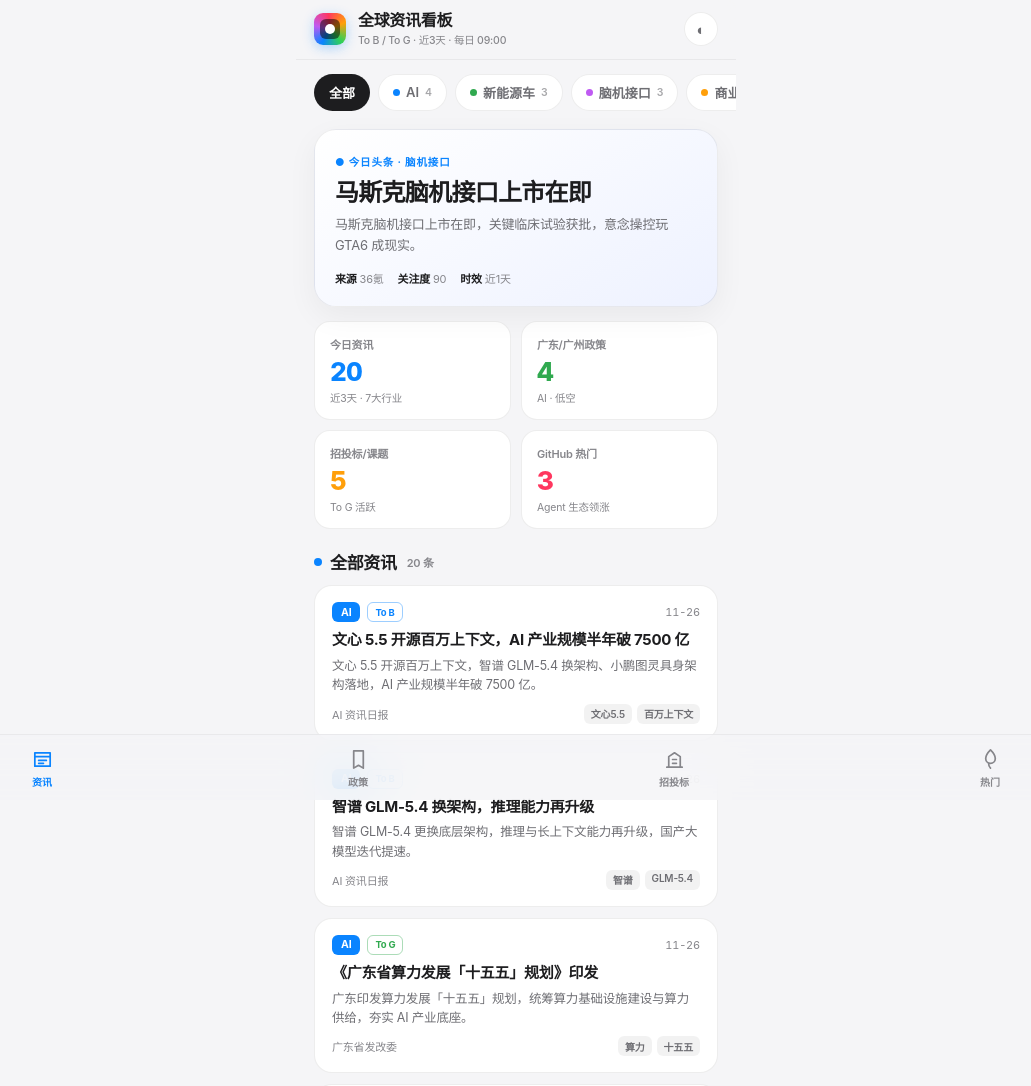
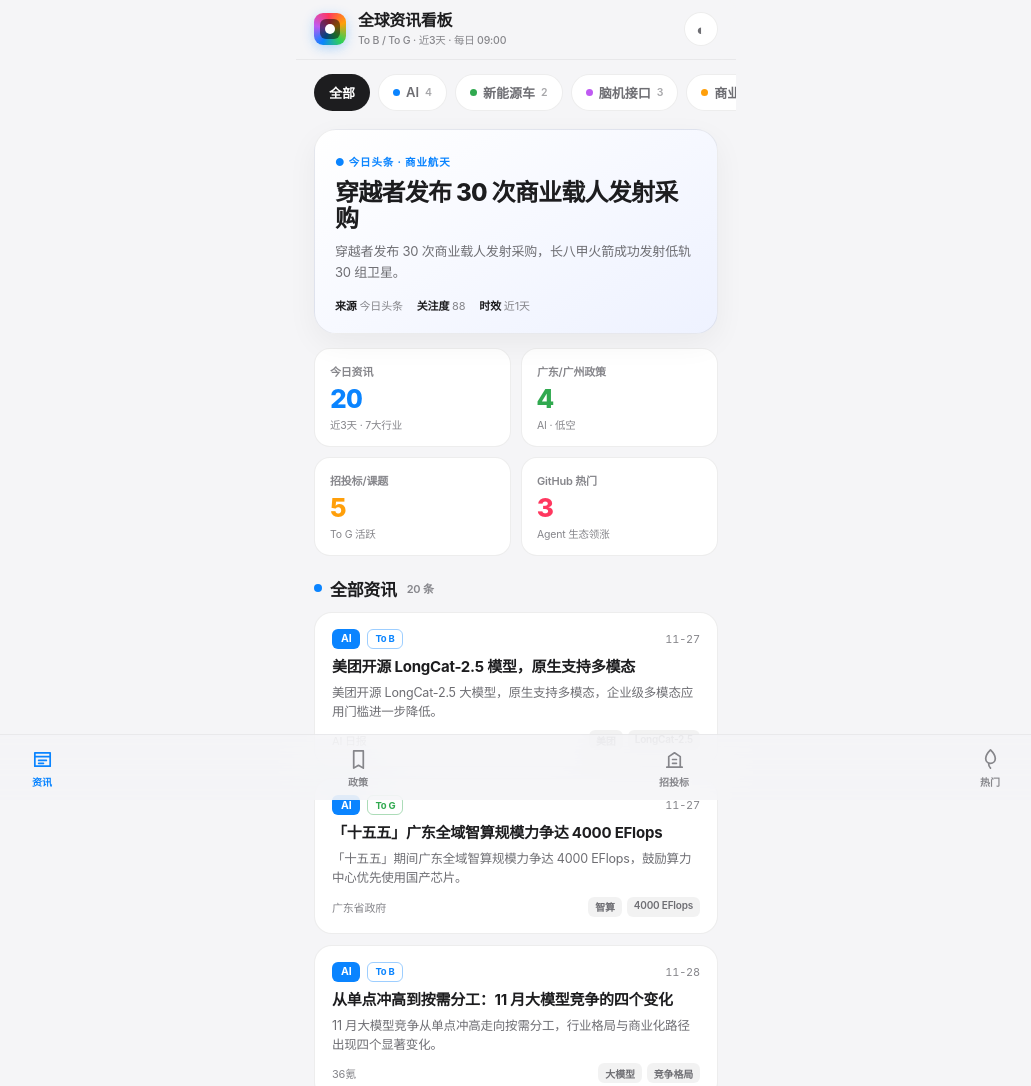
Before and after one commit to cynthia31415926-eng/global-intelligence, a plain HTML site: page m.html in a window 1280 px wide. Shown: the top 1086 px of the page, without its empty margins (124-1155 px from the left). Drawn offline with Linux system fonts and the light colour scheme.

Commit message:
update m.html

```diff
--- a/m.html
+++ b/m.html
@@ -225,85 +225,85 @@
 <script>
 const DATA = [
   // AI
-  {id:1,ind:"ai",type:"product",aud:"toB",title:"文心 5.5 开源百万上下文，AI 产业规模半年破 7500 亿",src:"AI 资讯日报",time:"11-26",hot:86,
-    desc:"文心 5.5 开源百万上下文，智谱 GLM-5.4 换架构、小鹏图灵具身架构落地，AI 产业规模半年破 7500 亿。",
-    tags:["文心5.5","百万上下文","7500亿"],url:"https://damodev.csdn.net/6b077686e5f4ca4eff93cc3d.html"},
-  {id:2,ind:"ai",type:"product",aud:"toB",title:"智谱 GLM-5.4 换架构，推理能力再升级",src:"AI 资讯日报",time:"11-26",hot:80,
-    desc:"智谱 GLM-5.4 更换底层架构，推理与长上下文能力再升级，国产大模型迭代提速。",
-    tags:["智谱","GLM-5.4","架构"],url:"https://damodev.csdn.net/6b077686e5f4ca4eff93cc3d.html"},
-  {id:3,ind:"ai",type:"policy",aud:"toG",title:"《广东省算力发展「十五五」规划》印发",src:"广东省发改委",time:"11-26",hot:84,
-    desc:"广东印发算力发展「十五五」规划，统筹算力基础设施建设与算力供给，夯实 AI 产业底座。",
-    tags:["算力","十五五","广东"],url:"https://www.gd.gov.cn/gdywdt/zwzt/rgznjqr/zcwj/content/post_4985489.html"},
+  {id:1,ind:"ai",type:"product",aud:"toB",title:"美团开源 LongCat-2.5 模型，原生支持多模态",src:"AI 日报",time:"11-27",hot:80,
+    desc:"美团开源 LongCat-2.5 大模型，原生支持多模态，企业级多模态应用门槛进一步降低。",
+    tags:["美团","LongCat-2.5","多模态"],url:"https://cn.ai123.com/news/19391"},
+  {id:2,ind:"ai",type:"policy",aud:"toG",title:"「十五五」广东全域智算规模力争达 4000 EFlops",src:"广东省政府",time:"11-27",hot:86,
+    desc:"「十五五」期间广东全域智算规模力争达 4000 EFlops，鼓励算力中心优先使用国产芯片。",
+    tags:["智算","4000 EFlops","国产芯片"],url:"https://www.gd.gov.cn/gdywdt/bmdt/content/post_4985774.html"},
+  {id:3,ind:"ai",type:"research",aud:"toB",title:"从单点冲高到按需分工：11 月大模型竞争的四个变化",src:"36氪",time:"11-28",hot:74,
+    desc:"11 月大模型竞争从单点冲高走向按需分工，行业格局与商业化路径出现四个显著变化。",
+    tags:["大模型","竞争格局","变化"],url:"https://www.36kr.com/p/4084981247841927"},
   {id:4,ind:"ai",type:"policy",aud:"toG",title:"广东 12 部门印发《促进词元经济高质量发展行动计划（2026—2027）》",src:"广东省政务和数据管理局",time:"11-20",hot:78,
     desc:"广东 12 部门联合印发词元经济高质量发展行动计划，AI 词元经济进入全链条系统化发展。",
     tags:["词元经济","行动计划"],url:"https://zfsg.gd.gov.cn/zwgk/gggs/content/post_4982697.html"},
   // 新能源车
-  {id:5,ind:"nev",type:"market",aud:"toB",title:"新能源车出口狂飙 136.7%，锂电链 2026 销量上修至 1876 万辆",src:"中财网",time:"11-24",hot:78,
+  {id:5,ind:"nev",type:"market",aud:"toB",title:"新能源车出口狂飙 136.7%，锂电链 2026 销量上修至 1876 万辆",src:"中财网",time:"11-24",hot:76,
     desc:"新能源车出口同比狂飙 136.7%，锂电产业链 2026 年销量预期上修至 1876 万辆，出海景气度高。",
     tags:["出口","136.7%","1876万辆"],url:"https://futures.cfi.cn/p20261124000200.html"},
-  {id:6,ind:"nev",type:"market",aud:"toB",title:"中信建投：10 月新能源产销回暖，看好 26 年锂电超预期",src:"新浪财经 / 中信建投",time:"11-25",hot:74,
+  {id:6,ind:"nev",type:"market",aud:"toB",title:"中信建投：10 月新能源产销回暖，看好 26 年锂电超预期",src:"新浪财经 / 中信建投",time:"11-25",hot:72,
     desc:"中信建投跟踪显示 10 月新能源车产销延续回暖，继续看好 2026 年锂电产业链超预期。",
     tags:["产销回暖","锂电","26年"],url:"http://stock.finance.sina.com.cn/stock/go.php/vReport_Show/kind/industry/rptid/848805008860/index.phtml"},
-  {id:7,ind:"nev",type:"market",aud:"toB",title:"乘联分会：10 月动力电池装机量 82.4GWh，同比 +22.3%",src:"moomoo / 乘联分会",time:"11-23",hot:70,
-    desc:"乘联分会数据显示 10 月新能源汽车动力电池装机量 82.4GWh，同比增长 22.3%，产业链景气向上。",
-    tags:["装机量","82.4GWh"],url:"https://www.moomooapp.com/hant/news/post/1005321612"},
   // 脑机接口
-  {id:8,ind:"bci",type:"market",aud:"toB",title:"马斯克脑机接口上市在即，关键临床试验获批",src:"36氪",time:"11-26",hot:90,
-    desc:"马斯克旗下脑机接口公司上市在即，关键临床试验获批，意念操控玩《GTA 6》成现实，脑机商业化提速。",
-    tags:["马斯克","上市","临床试验"],url:"https://eu.36kr.com/zh/p/4086411482229124"},
-  {id:9,ind:"bci",type:"product",aud:"toG",title:"外媒：中国发布具有里程碑意义的脑机接口技术成果",src:"腾讯 / 外媒",time:"11-25",hot:80,
-    desc:"外媒评价中国发布具有里程碑意义的脑机接口技术成果，国产脑机接口国际关注度提升。",
-    tags:["里程碑","国际关注"],url:"https://news.qq.com/rain/a/20261125A0DSHS00"},
-  {id:10,ind:"bci",type:"product",aud:"toG",title:"脑机接口「接入」康养，惠及民生",src:"新浪财经",time:"11-25",hot:72,
-    desc:"脑机接口加速「接入」康养场景，康复与养老应用惠及民生，产业化落地提速。",
-    tags:["康养","康复","民生"],url:"https://finance.sina.com.cn/jjxw/2026-11-25/doc-inizxaum9585732.shtml"},
+  {id:7,ind:"bci",type:"product",aud:"toB",title:"马斯克脑机接口获准开展关键性临床试验",src:"羊城晚报",time:"11-27",hot:86,
+    desc:"马斯克脑机接口迈出商业化关键一步，获准开展关键性临床试验，意念操控等应用加速落地。",
+    tags:["马斯克","临床试验","商业化"],url:"https://health.ycwb.com/2026-11/27/content_54358397.htm"},
+  {id:8,ind:"bci",type:"research",aud:"toG",title:"疗效、支付与服务——脑机接口闯关商业化观察",src:"中国金融信息网",time:"11-27",hot:76,
+    desc:"脑机接口商业化需闯过疗效、支付与服务三关，产业落地路径逐步清晰。",
+    tags:["商业化","疗效","支付"],url:"https://www.cnfin.com/gs-lb/detail/20261127/4501094_1.html"},
+  {id:9,ind:"bci",type:"research",aud:"toG",title:"脑机接口「接入」人类生活，到哪步了？",src:"环球网",time:"11-27",hot:72,
+    desc:"脑机接口「接入」人类生活的进展盘点，从医疗康复到消费交互的多场景落地。",
+    tags:["接入生活","多场景"],url:"https://3w.huanqiu.com/a/de583b/4UCczb4G0Ut"},
   // 商业航天
-  {id:11,ind:"aero",type:"market",aud:"toG",title:"海上发射母港竞速扩容，商业航天高频发射能力加快形成",src:"搜狐",time:"11-26",hot:74,
-    desc:"海上发射母港竞速扩容，商业航天高频发射能力加快形成，发射频次与运力同步提升。",
-    tags:["海上发射","母港","高频发射"],url:"https://m.sohu.com/coo/zmtq/1105585302_122512986"},
-  {id:12,ind:"aero",type:"product",aud:"toB",title:"天兵科技等成立新公司，含火箭发动机研发业务",src:"证券时报",time:"11-26",hot:70,
+  {id:10,ind:"aero",type:"market",aud:"toB",title:"订单牵引火箭迭代，穿越者发布 30 次商业载人发射采购",src:"今日头条",time:"11-27",hot:88,
+    desc:"穿越者发布 30 次商业载人发射采购，订单牵引火箭迭代，商业载人航天商业化提速。",
+    tags:["30次","商业载人","发射采购"],url:"https://www.toutiao.com/article/7712754886877692435/"},
+  {id:11,ind:"aero",type:"product",aud:"toG",title:"长八甲火箭成功发射卫星互联网低轨 30 组卫星",src:"国务院国资委",time:"11-27",hot:82,
+    desc:"长征八号甲运载火箭成功发射卫星互联网低轨 30 组卫星，卫星互联网组网再提速。",
+    tags:["长八甲","低轨30组","卫星互联网"],url:"http://www.sasac.gov.cn/n2588025/n2588124/c36253214/content.html"},
+  {id:12,ind:"aero",type:"product",aud:"toB",title:"天兵科技等成立新公司，含火箭发动机研发业务",src:"证券时报",time:"11-26",hot:68,
     desc:"天兵科技等成立科技新公司，经营范围含火箭发动机研发，商业航天上游布局加速。",
     tags:["天兵科技","火箭发动机"],url:"https://www.stcn.com/article/detail/4352996.html"},
   // 智能船舶
   {id:13,ind:"ship",type:"research",aud:"toG",title:"香港议员关注自动驾驶船舶应用，首要原则确保海上安全",src:"星岛头条",time:"11-26",hot:66,
     desc:"香港议员关注自动驾驶船舶应用及配套，强调首要原则是确保海上安全。",
     tags:["自动驾驶船舶","海上安全","香港"],url:"https://www.stheadline.com/zh-hans/loadnext/0/3640985"},
-  {id:14,ind:"ship",type:"product",aud:"toB",title:"外媒：广州造智能船舶舰队驶向世界（APEC）",src:"国际在线",time:"11-25",hot:74,
+  {id:14,ind:"ship",type:"product",aud:"toB",title:"外媒：广州造智能船舶舰队驶向世界（APEC）",src:"国际在线",time:"11-25",hot:72,
     desc:"广州造智能船舶舰队亮相 APEC、驶向世界，广州船舶制造与国际市场对接提速。",
     tags:["广州造","智能船舶","APEC"],url:"https://news.cri.cn/20261125/2c2dc115-4579-4d7c-a370-3312f9392441.html"},
   // 低空经济
-  {id:15,ind:"low",type:"market",aud:"toB",title:"小鹏汇天飞行汽车制造公司增资至 17 亿，增幅约 89%",src:"搜狐汽车",time:"11-26",hot:82,
+  {id:15,ind:"low",type:"market",aud:"toB",title:"小鹏汇天飞行汽车制造公司增资至 17 亿，增幅约 89%",src:"搜狐汽车",time:"11-26",hot:80,
     desc:"小鹏汇天旗下飞行汽车制造公司增资至 17 亿元、增幅约 89%，eVTOL 量产与商业化提速。",
     tags:["小鹏汇天","增资","17亿"],url:"https://www.sohu.com/a/1106684047_122014422"},
-  {id:16,ind:"low",type:"market",aud:"toG",title:"兴业银行广州分行：打造金融引擎激活「空天动力」",src:"广州日报",time:"11-26",hot:68,
+  {id:16,ind:"low",type:"market",aud:"toG",title:"兴业银行广州分行：打造金融引擎激活「空天动力」",src:"广州日报",time:"11-26",hot:66,
     desc:"兴业银行广州分行打造金融引擎激活「空天动力」，金融赋能空天与低空产业发展。",
     tags:["金融赋能","空天动力","广州"],url:"https://huacheng.gz-cmc.com/pages/2026/11/26/ba44dc42cbeb40c899cad9189405eef2.html"},
-  {id:17,ind:"low",type:"market",aud:"toG",title:"琶洲低空通信感知专网通过国家级高层次专家论证",src:"广州市海珠区政府",time:"11-21",hot:74,
+  {id:17,ind:"low",type:"market",aud:"toG",title:"琶洲低空通信感知专网通过国家级高层次专家论证",src:"广州市海珠区政府",time:"11-21",hot:72,
     desc:"广州琶洲低空通信感知专网通过国家级高层次专家论证，为超大城市低空商业化运营筑牢数字底座。",
     tags:["琶洲","低空专网"],url:"https://www.haizhu.gov.cn/gzhzfg/gkmlpt/content/11/11113/post_11113637.html"},
   // GitHub 热门
-  {id:18,ind:"gh",type:"github",aud:"toB",title:"码力雷达 11-27 总榜：AI 工具持续领跑",src:"码力雷达",time:"11-27",hot:70,stars:"—",
-    desc:"码力雷达 11-27 总榜显示 AI 开发工具与 Agent 项目持续领跑涨星榜。",
-    tags:["总榜","AI 工具"],url:"https://www.maliradar.cn/history/2026-11-27/total/page/2"},
-  {id:19,ind:"gh",type:"github",aud:"toB",title:"GitHub 日榜趋势速报（11-26）",src:"掘金 / GitHub Trending",time:"11-26",hot:66,stars:"—",
+  {id:18,ind:"gh",type:"github",aud:"toB",title:"GitHub 日榜趋势速报（11-28）",src:"掘金 / GitHub Trending",time:"11-28",hot:68,stars:"—",
     desc:"GitHub 日榜趋势集中在 AI Agent、开源模型与开发者工具。",
-    tags:["Trending","Agent"],url:"https://www.cnblogs.com/wflynn/p/23785835"},
+    tags:["Trending","Agent"],url:"https://juejin.cn/post/7712766184890597385"},
+  {id:19,ind:"gh",type:"github",aud:"toB",title:"GitHub 日报（11-28）：spec-kit 再入榜",src:"Qiita / GitHub",time:"11-28",hot:66,stars:"—",
+    desc:"GitHub 日报显示 spec-kit 再入榜，常驻热榜项目持续霸榜。",
+    tags:["spec-kit","日报"],url:"https://qiita.com/Git_Dayori/items/fbd342d5ad92c7552e29"},
   {id:20,ind:"gh",type:"github",aud:"toB",title:"github-hot-hub：GitHub 热门仓库每小时归档",src:"GitHub",time:"长期",hot:64,stars:"—",
     desc:"每小时更新、按天归档 GitHub 热门仓库，适合 To B 团队持续追踪开源热点。",
     tags:["归档","追踪"],url:"https://github.com/SnailDev/github-hot-hub"},
 ];
 const POLICY = [
+  {t:"「十五五」广东全域智算规模力争达 4000 EFlops",src:"广东省政府",time:"11-27",tag:"AI",url:"https://www.gd.gov.cn/gdywdt/bmdt/content/post_4985774.html"},
   {t:"《广东省算力发展「十五五」规划》印发",src:"广东省发改委",time:"11-26",tag:"AI",url:"https://www.gd.gov.cn/gdywdt/zwzt/rgznjqr/zcwj/content/post_4985489.html"},
   {t:"广东 12 部门印发《促进词元经济高质量发展行动计划（2026—2027）》",src:"广东省政务和数据管理局",time:"11-20",tag:"AI",url:"https://zfsg.gd.gov.cn/zwgk/gggs/content/post_4982697.html"},
-  {t:"《数字广东建设「十五五」规划》解读",src:"广东省政务和数据管理局",time:"11-24",tag:"AI",url:"https://zfsg.gd.gov.cn/zwgk/zcjd2/content/post_4981323.html"},
   {t:"广州「十五五」规划：打造全球领先空天强市",src:"广州市政府",time:"11-13",tag:"空天",url:"https://www.gz.gov.cn/gzzcwjk/gzdata/content/mpost_10833638.html"},
 ];
 const TENDER = [
+  {t:"广州北部增长极花都城乡现代商贸消费基础设施建设项目业务承揽服务",src:"广州群生招标",time:"11-28",amount:"招标公告",url:"http://www.gzqunsheng.com/info2-detail.php?InfoId=31523"},
   {t:"广州珠江 450 客位纯电动游船建造项目招标",src:"安天 e 采 / 广州公共资源交易中心",time:"11-27",amount:"招标公告",url:"https://www.xinecai.com/markerswebnotice/732371303565753295.html"},
   {t:"黄埔老港海关缉私分局办公楼消防加压系统改造项目",src:"中国政府采购网",time:"11-25",amount:"竞争性磋商",url:"http://www.ccgp.gov.cn/cggg/zygg/jzxcs/202611/t20261125_27752047.htm"},
   {t:"广州市从化区流溪河生态廊道绿美米埗建设首开区运营物资采购",src:"广州公共资源交易中心",time:"11-25",amount:"比选公告",url:"https://ygcg.gzggzy.cn/p92/hw/20261125/469128.html"},
   {t:"广重集团工艺设备技术改造项目设备基础工程设计施工总承包",src:"我的钢铁网 / 广重集团",time:"11-24",amount:"招标公告",url:"https://gc.mysteel.com/zc/detail.html?id=YTQzNTM4MjM="},
-  {t:"广州市增城区荔湖街新城大道东侧地块建设项目施工总承包",src:"广州公共资源交易中心",time:"11-22",amount:"招标公告",url:"https://ywtb.gzggzy.cn/jyfw/002001/002001004/002001004011/20261107/81eb807b-0787-4352-ae2a-720d7c575738_d6e079c1-47d6-41b5-a0d1-71e833b1709b_dayichengqi.html"},
 ];
 const INDUSTRIES = [
   {key:"ai",name:"AI",color:"#0a84ff"},
@@ -360,10 +360,10 @@ function renderFeed(){
   const list=feedList();
   const hero=`
     <div class="hero">
-      <span class="kicker">● 今日头条 · 脑机接口</span>
-      <h1>马斯克脑机接口上市在即</h1>
-      <div class="lead">马斯克脑机接口上市在即，关键临床试验获批，意念操控玩 GTA6 成现实。</div>
-      <div class="hmeta"><span><b>来源</b> 36氪</span><span><b>关注度</b> 90</span><span><b>时效</b> 近1天</span></div>
+      <span class="kicker">● 今日头条 · 商业航天</span>
+      <h1>穿越者发布 30 次商业载人发射采购</h1>
+      <div class="lead">穿越者发布 30 次商业载人发射采购，长八甲火箭成功发射低轨 30 组卫星。</div>
+      <div class="hmeta"><span><b>来源</b> 今日头条</span><span><b>关注度</b> 88</span><span><b>时效</b> 近1天</span></div>
     </div>
     <div class="stats">
       <div class="stat c1"><div class="k">今日资讯</div><div class="v">${DATA.length}</div><div class="d">近3天 · 7大行业</div></div>
```
